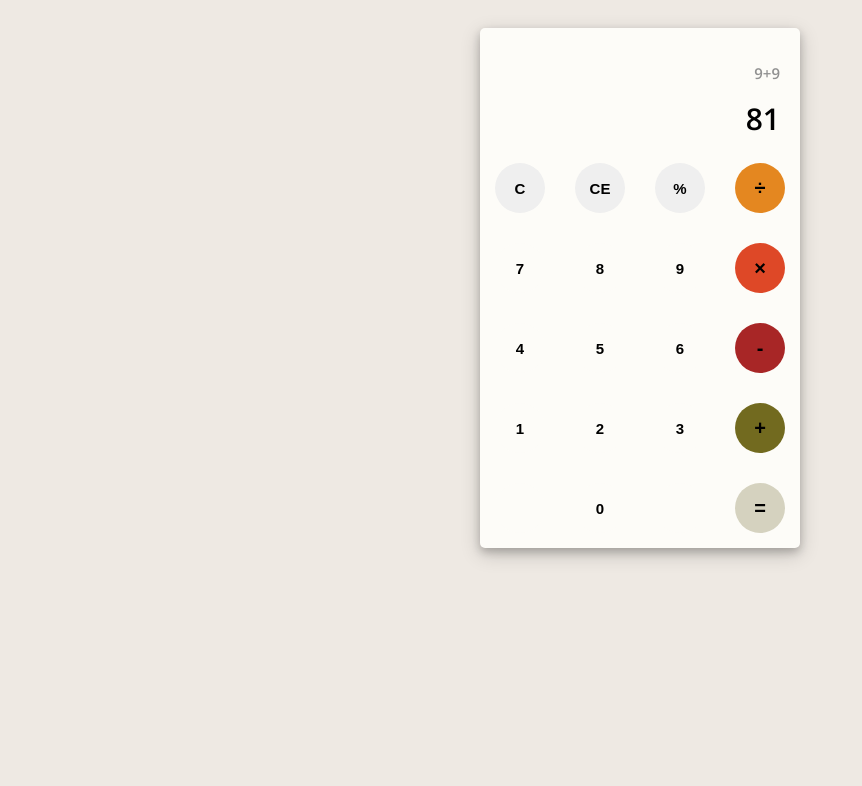
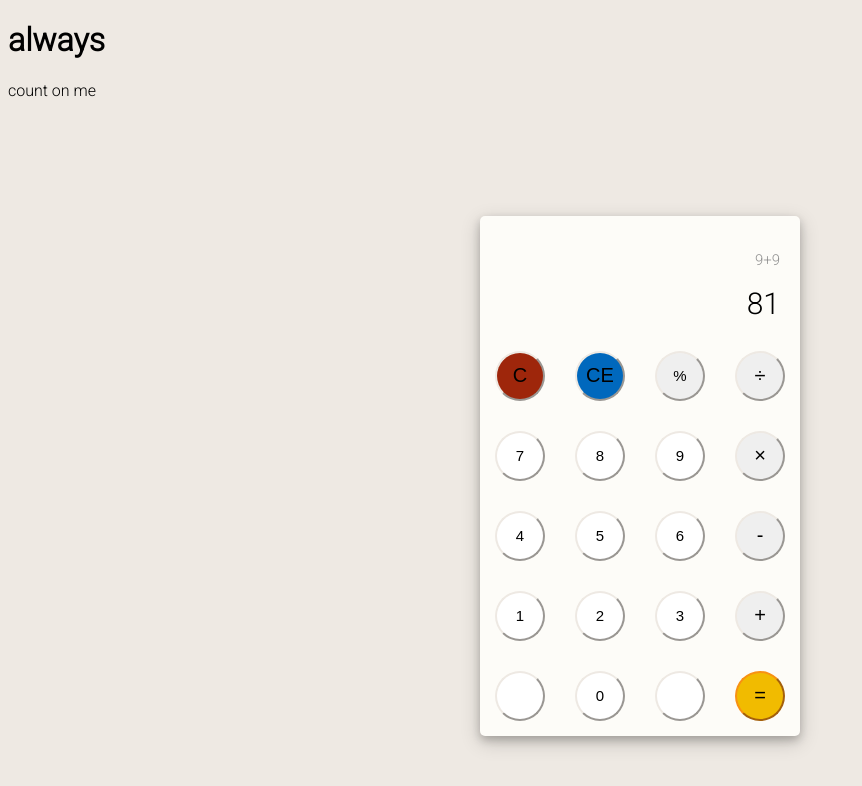
Before and after one commit to grabania/calculator, a plain HTML site: page index.html in a window 1280 px wide. Shown: the whole page, without its empty margins (0-862 px from the left). Drawn offline with nearby package versions, Linux system fonts and the light colour scheme.

Commit message:
Style buttons in CSS and add h1 and p to HTML

```diff
--- a/index.html
+++ b/index.html
@@ -5,10 +5,14 @@
     <meta name="viewport" content="width=device-width, initial-scale=1.0">
     <title>Calculator</title>
     <link rel="stylesheet" type="text/css" href="style.css">
-    <link href="https://fonts.googleapis.com/css?family=Open+Sans:600,700" rel="stylesheet">
+    <link href="https://fonts.googleapis.com/css2?family=Roboto:wght@300&display=swap" rel="stylesheet">
 </head>
 <body>
     <div id="container">
+        <div class="count">
+            <h1 class="always">always</h1>
+            <p class="count-on-me">count on me</p>
+        </div>
         <div id="calculator">
             <div id="result">
                 <div id="history">
--- a/style.css
+++ b/style.css
@@ -1,15 +1,16 @@
 body {
-	font-family: 'Open Sans', sans-serif;
-	/* background-color: #ffffff; */
+	font-family: 'Roboto', sans-serif;
 	background-color: #eee9e3;
 }
-
+.count {
+	top: 30px;
+}
 #calculator {
 	width: 320px;
 	height: 520px;
 	background-color: #fdfcf8;
 	margin: 0 auto;
-	top: 20px;
+	top: 100px;
 	position: relative;
 	border-radius: 5px;
 	box-shadow: 0 4px 8px 0 rgba(0, 0, 0, 0.2), 0 6px 20px 0 rgba(0, 0, 0, 0.19);
@@ -46,15 +47,16 @@ body {
 	height: 50px;
 	margin: 15px;
 	float: left;
-	border-radius: 50%;
-	border-width: 0;
-	font-weight: bold;
+	border-radius: 100%;
+	border-width: 2px;
+	border-color: #eee9e3;
+	/* font-weight: bold; */
 	font-size: 15px;
 }
 
 .number,
 .empty {
-	background-color: #fdfcf8;
+	background-color: #fff;
 }
 
 .number,
@@ -70,30 +72,35 @@ body {
 .operator:focus,
 .number:focus,
 .empty:focus {
-	outline: o;
+	outline: 10;
 }
-
+button:nth-child(1) {
+	font-size: 20px;
+	font-weight: 0px;
+	background-color: #9e260b;
+}
+button:nth-child(2) {
+	font-size: 20px;
+	background-color: #0068bd;
+}
 button:nth-child(4) {
 	font-size: 20px;
-	background-color: #e48720;
 }
 
 button:nth-child(8) {
 	font-size: 20px;
-	background-color: #de4827;
 }
 
 button:nth-child(12) {
 	font-size: 20px;
-	background-color: #a82626;
 }
 
 button:nth-child(16) {
 	font-size: 20px;
-	background-color: #726a1f;
 }
 
 button:nth-child(20) {
 	font-size: 20px;
-	background-color: #d5d2bf;
+	background-color: #f1bb00;
+	border-color: #f89113;
 }
```
